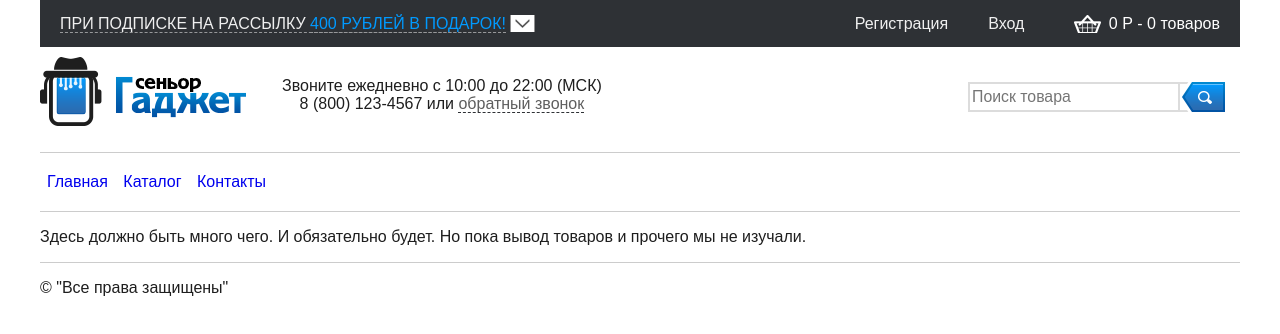
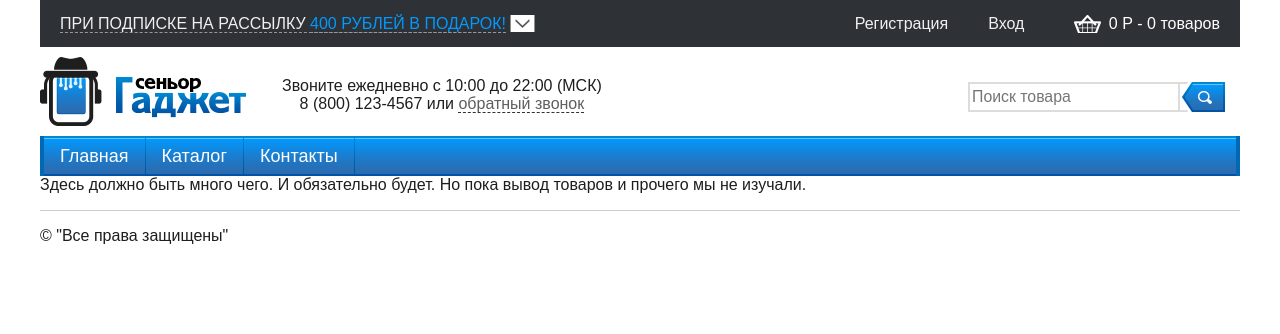
Before and after one commit to bystroff/htmlCss, a plain HTML site: page index.html in a window 1280 px wide. Drawn offline with Linux system fonts and the light colour scheme.

Commit message:
переверстал меню

```diff
--- a/index.html
+++ b/index.html
@@ -37,14 +37,14 @@
         </form>
       </div>
     </div>
-	  <hr>
 	<!-- menu -->
-	  <ul class="topMenu">
-      <li><a href="index.html">Главная</a></li>
-      <li><a href="catalog.html">Каталог</a></li>
-      <li><a href="feedback.html">Контакты</a></li>
-	  </ul>
-	  <hr>
+    <div class="topMenu">
+      <ul class="topMenu">
+        <li><a href="index.html">Главная</a></li>
+        <li><a href="catalog.html">Каталог</a></li>
+        <li><a href="feedback.html">Контакты</a></li>
+      </ul>
+    </div>
 	<!-- content -->
 	  <p>Здесь должно быть много чего. И обязательно будет. Но пока вывод товаров и прочего мы не изучали.</p>
 	<!-- footer -->
--- a/styles/main.css
+++ b/styles/main.css
@@ -98,12 +98,24 @@ input[type="text"] {
   background: url(../images/site/search.png) no-repeat 0px -2px;
   cursor: pointer;
 }
-ul.topMenu {
-  margin: 0;
-  padding: 4px;
+.topMenu {
+  width: 100%;
+  height: 40px;
+  background: url(../images/site/bgMenuLine.png) repeat left top;
+  border-left: 2px solid #0168b6;
+  border-right: 2px solid #0168b6;
 }
-ul.topMenu li {
-  display: inline;
-  margin-right: 5px;
-  padding: 3px;
+.topMenu ul {
+  overflow: hidden;
 }
+.topMenu li {
+	float: left;
+	background: url(../images/site/topMenuPX.png) no-repeat right top;
+}
+.topMenu li a {
+  height: 40px;
+  line-height: 36px;
+  color: #fff;
+  font: normal 18px/40px 'OpenSansSemibold', Arial, sans-serif;
+  padding: 0 17px 0 16px;
+}
```
Also changed, not shown: catalog.html (+4 -4 lines), feedback.html (+4 -4 lines), goods1.html (+4 -4 lines), goods2.html (+4 -4 lines), goods3.html (+4 -4 lines).
